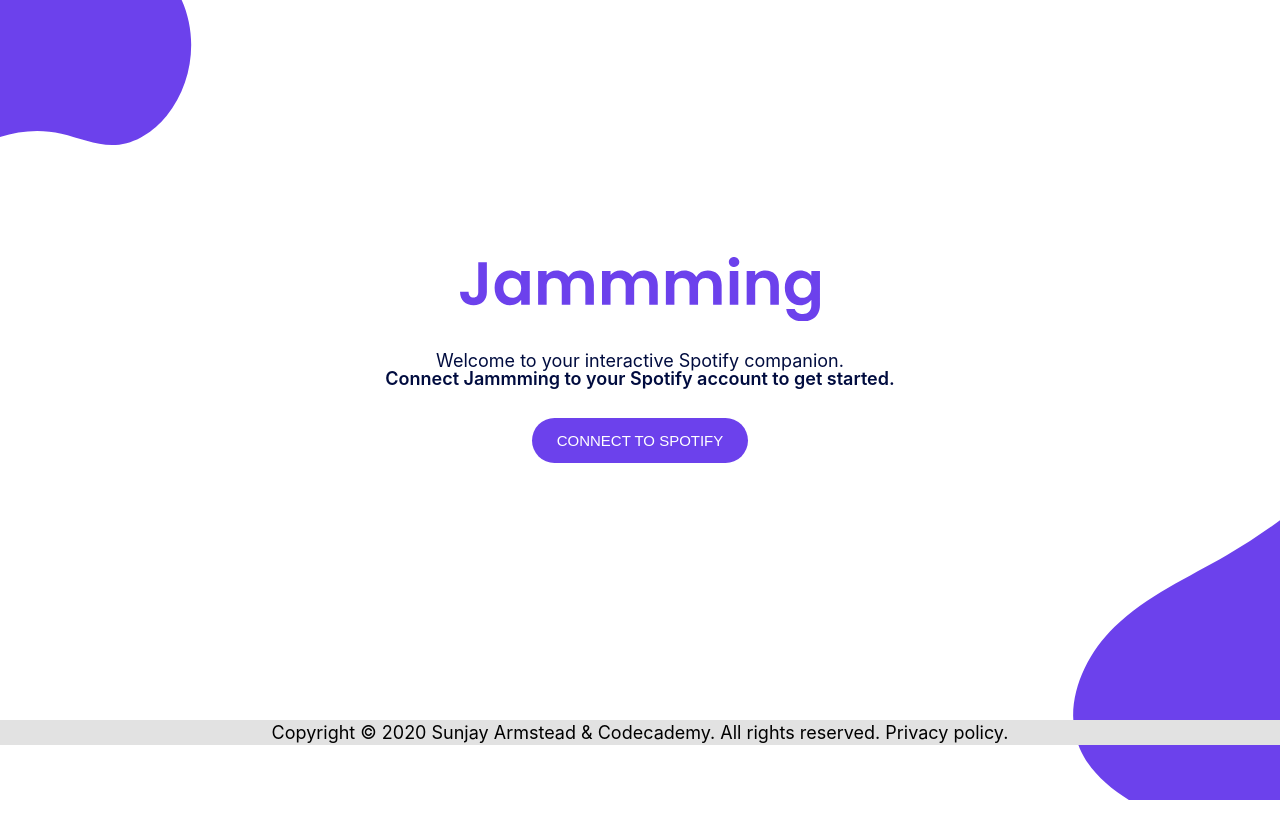
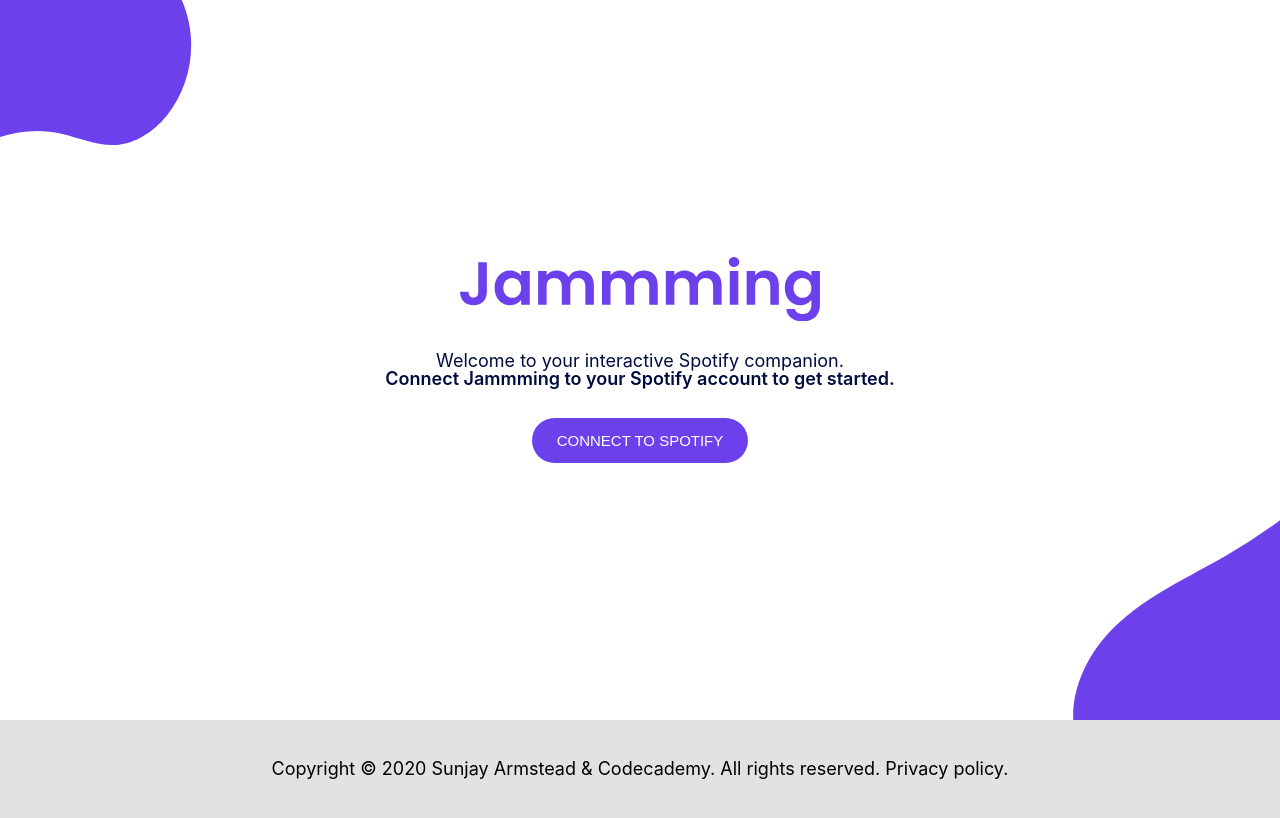
Before and after one commit to sarmstead/jammming, a React (Create React App) app: page / in a window 1280 px wide. Built offline with nearby package versions, Linux system fonts and the light colour scheme.

Commit message:
Adjust Footer css to sit flush on bottom of viewport.

```diff
--- a/src/Components/Footer/Footer.css
+++ b/src/Components/Footer/Footer.css
@@ -2,8 +2,9 @@
     display: flex;
     justify-content: center;
     align-items: center;
+    height: 10vh;
     text-align: center;
     background-color: #E2E2E2;
     margin: auto;
-    padding: 0.2rem 3rem;
+    padding: 0.5rem 3rem;
 }
```
